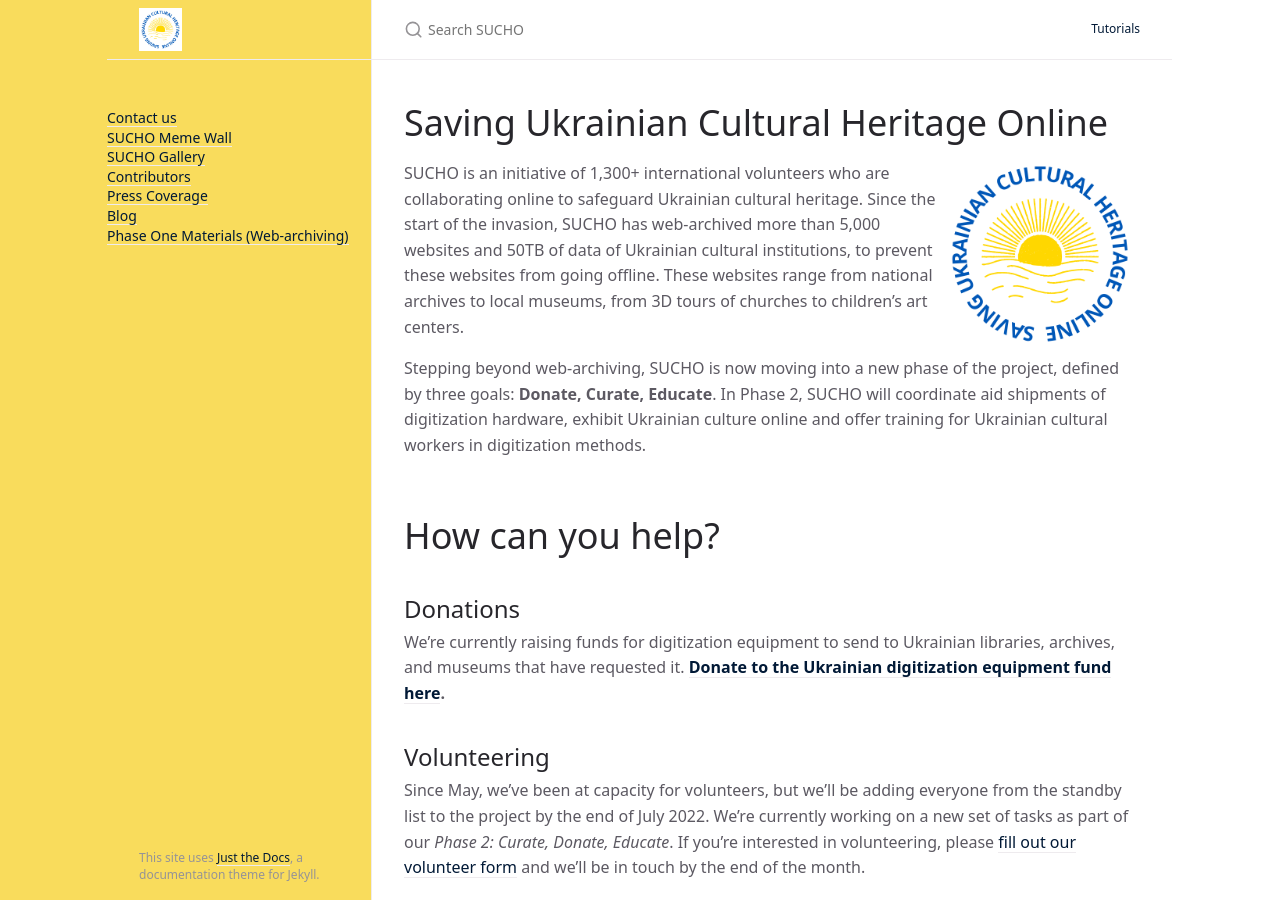
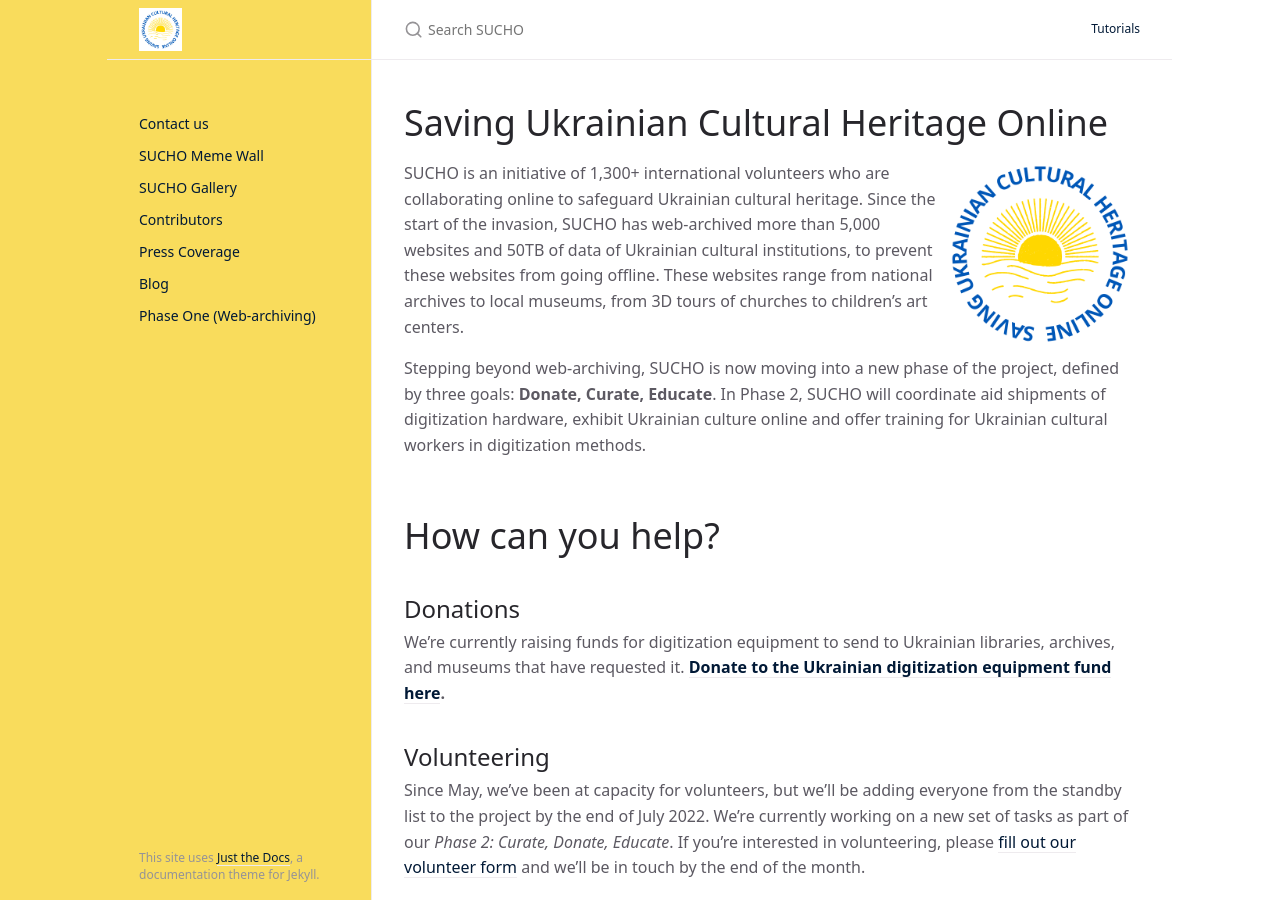
Before and after one commit to sucho-archiving/sucho-archiving.github.io, a Jekyll site: the page built from index.md, in a window 1280 px wide and 900 px high. Built offline with Jekyll 4.4.1, drawn with Linux system fonts in a browser that asks for light colours.

Commit message:
Assigned correct css classes to nav links

```diff
--- a/_includes/nav.html
+++ b/_includes/nav.html
@@ -1,9 +1,9 @@
 <ul class="nav-list">
-	<li class="nav-list-item"><a href="/contact">Contact us</a></li>
-	<li class="nav-list-item"><a href="https://memes.sucho.org/">SUCHO Meme Wall</a></li>
-	<li class="nav-list-item"><a href="https://gallery.sucho.org/">SUCHO Gallery</a></li>
-	<li class="nav-list-item"><a href="/contributors">Contributors</a></li>
-	<li class="nav-list-item"><a href="/press">Press Coverage</a></li>
-	<li class="nav-list-item"><a href="/blog">Blog</a></li>
-	<li class="nav-list-item"><a href="/phase-one">Phase One Materials (Web-archiving)</a></li>
+	<li class="nav-list-item"><a class="nav-list-link" href="/contact">Contact us</a></li>
+	<li class="nav-list-item"><a class="nav-list-link" href="https://memes.sucho.org/">SUCHO Meme Wall</a></li>
+	<li class="nav-list-item"><a class="nav-list-link" href="https://gallery.sucho.org/">SUCHO Gallery</a></li>
+	<li class="nav-list-item"><a class="nav-list-link" href="/contributors">Contributors</a></li>
+	<li class="nav-list-item"><a class="nav-list-link" href="/press">Press Coverage</a></li>
+	<li class="nav-list-item"><a class="nav-list-link" href="/blog">Blog</a></li>
+	<li class="nav-list-item"><a class="nav-list-link" href="/phase-one">Phase One (Web-archiving)</a></li>
 </ul>
```
